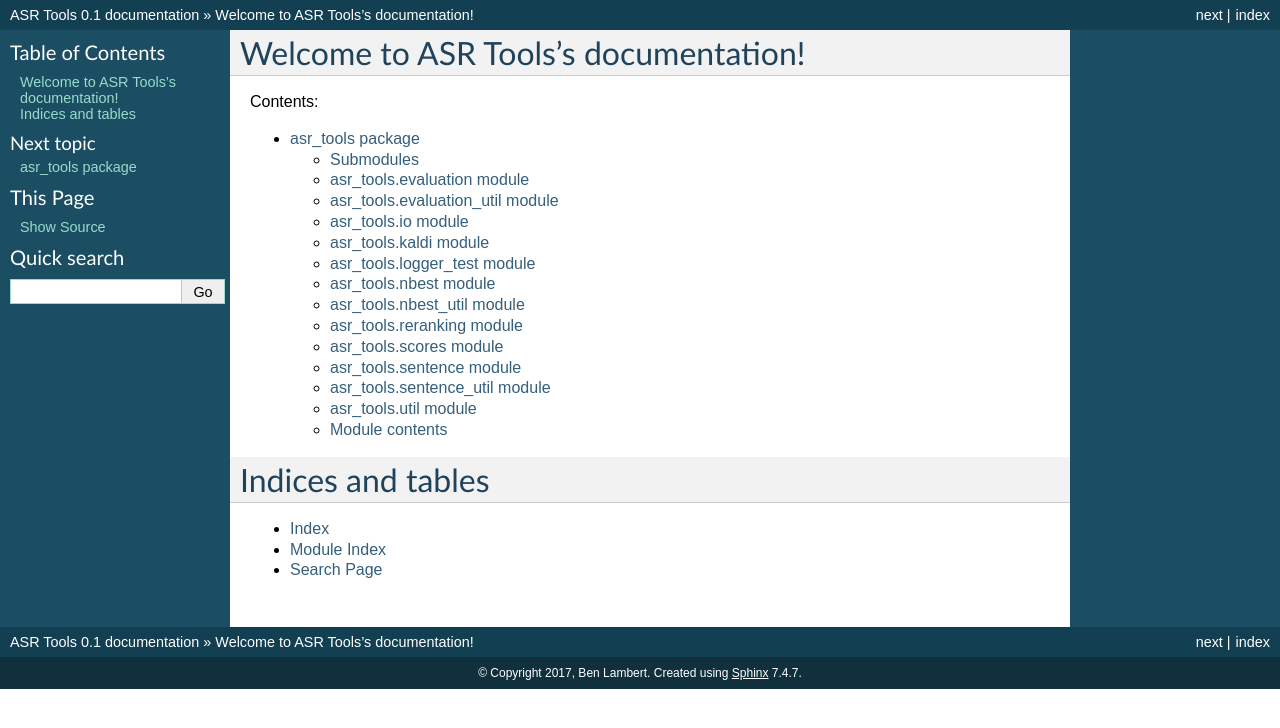
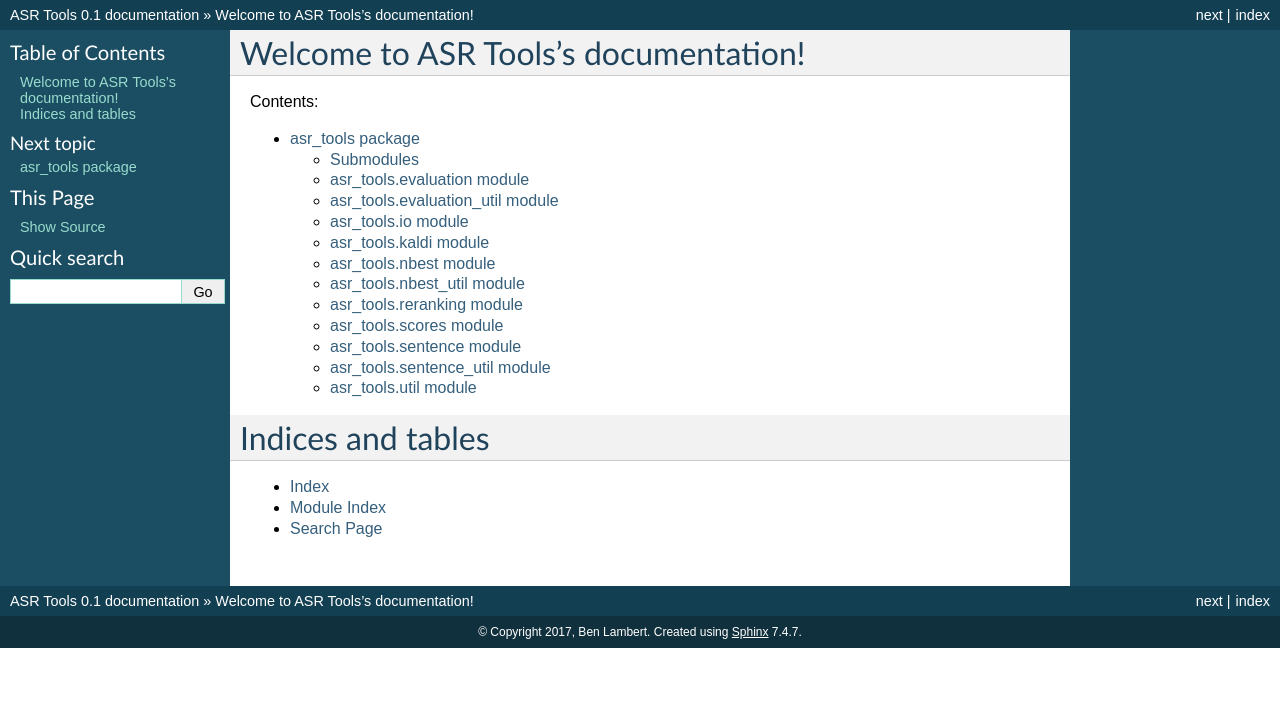
Before and after one commit to belambert/asr-tools, a Sphinx documentation site: the page built from docs/index.rst, in a window 1280 px wide. Shown: the top 728 px of the page. Built offline with Sphinx 7.4.7, drawn with Linux system fonts in a browser that asks for light colours.

Commit message:
Remove logging module and module contents from generated Sphinx documentation.

```diff
--- a/docs/asr_tools.rst
+++ b/docs/asr_tools.rst
@@ -31,14 +31,6 @@ asr_tools.kaldi module
 ----------------------
 
 .. automodule:: asr_tools.kaldi
-    :members:
-    :undoc-members:
-    :show-inheritance:
-
-asr_tools.logger_test module
-----------------------------
-
-.. automodule:: asr_tools.logger_test
     :members:
     :undoc-members:
     :show-inheritance:
@@ -95,12 +87,3 @@ asr_tools.util module
 .. automodule:: asr_tools.util
     :members:
     :undoc-members:
-
-
-Module contents
----------------
-
-.. automodule:: asr_tools
-    :members:
-    :undoc-members:
-    :show-inheritance:
```
